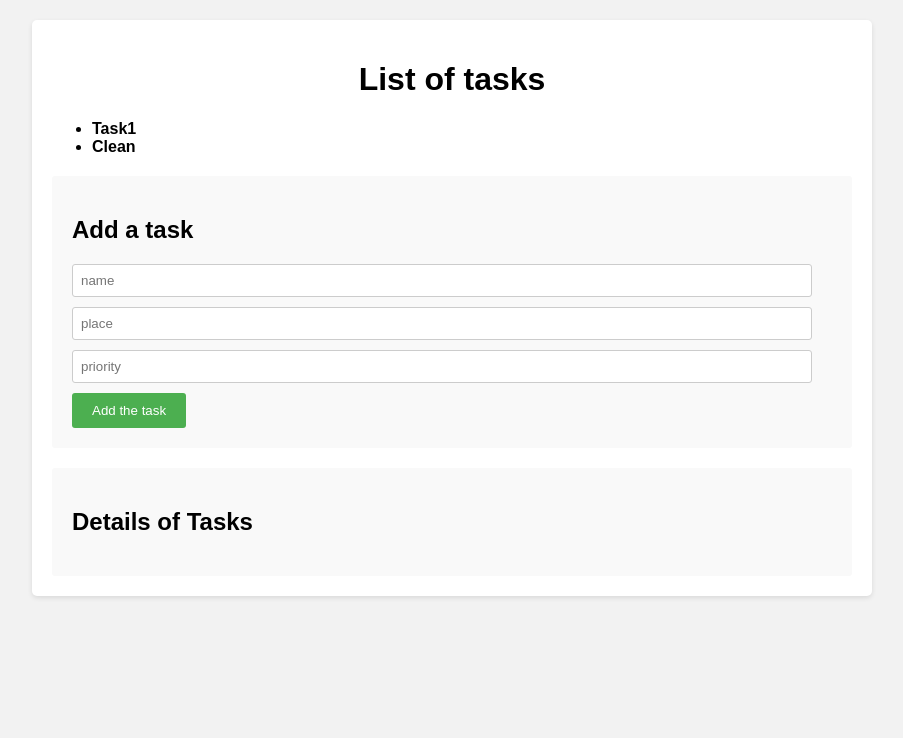
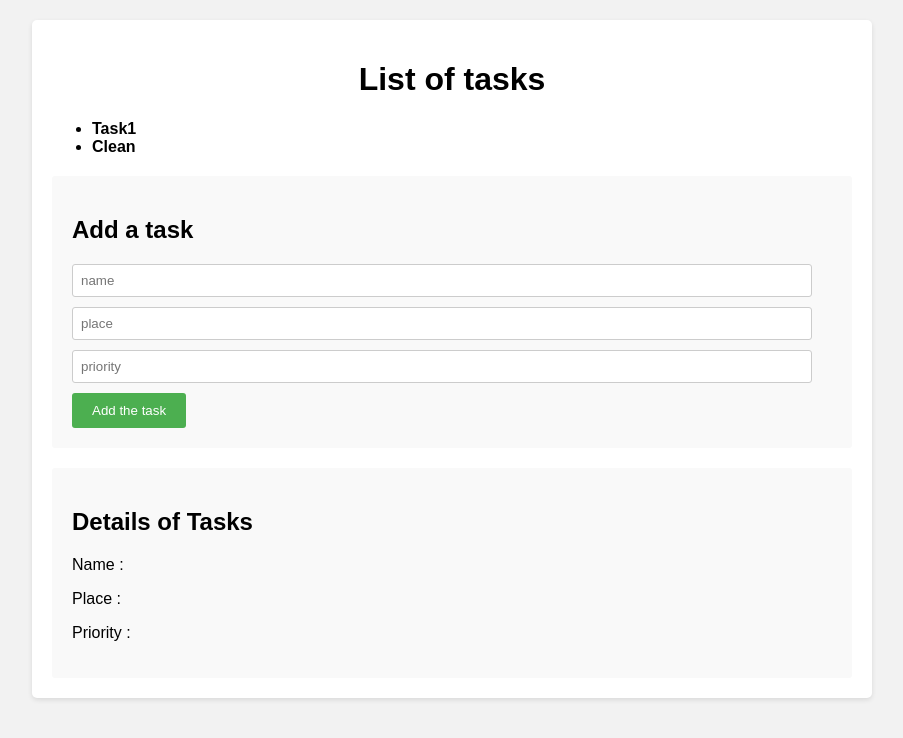
Before and after one commit to adrianmf27/ReactTaskManager, a React (Create React App) app: page / in a window 1280 px wide. Shown: the top 738 px of the page, without its empty margins (188-1091 px from the left). Built offline with nearby package versions, Linux system fonts and the light colour scheme.

Commit message:
Props component for showing details

```diff
--- a/src/App.js
+++ b/src/App.js
@@ -5,7 +5,7 @@ import DetailsOfTasksCom from './DetailsOfTasksComp';
 function App() {
 
   // List variable to save the different tasks
-  let [task, setTask] = useState(
+  let [tasks, setTask] = useState(
     [
       {
         name: "Task1",
@@ -33,11 +33,18 @@ function App() {
       priority : priorityRef.current.value,
     }
 
-    setTask([...task, newTask])
+    setTask([...tasks, newTask])
 
     nameRef.current.value = ""
     placeRef.current.value = ""
     priorityRef.current.value = 0
+  }
+
+  let [taskSelected, setTaskSelected] = useState({})
+
+  let onClickSelectedTask = (name) => {
+    let task = tasks.find(t => t.name === name)
+    setTaskSelected(task)
   }
 
   return (
@@ -45,8 +52,8 @@ function App() {
       <div className='container'>
         <h1>List of tasks</h1>
         <ul className='taks-list'>
-          { task.map (t =>
-            <li key = {t.name}>
+          { tasks.map (t =>
+            <li key = {t.name} onClick={onClickSelectedTask}>
               <b>{t.name}</b>
             </li>)
           }
@@ -61,7 +68,7 @@ function App() {
         </div>
 
 
-        <DetailsOfTasksCom/>
+        <DetailsOfTasksCom task = {taskSelected}/>
       </div>
     </>
   );
--- a/src/DetailsOfTasksComp.js
+++ b/src/DetailsOfTasksComp.js
@@ -1,9 +1,14 @@
 
 
-let DetailsOfTasksCom = () => {
+let DetailsOfTasksCom = (props) => {
+    let { task } = props
+
     return (
         <div className="task-details">
             <h2>Details of Tasks</h2>
+            <p>Name :{task.name}</p>
+            <p>Place :{task.place}</p>
+            <p>Priority :{task.priority}</p>
         </div>
     )
 }
```
